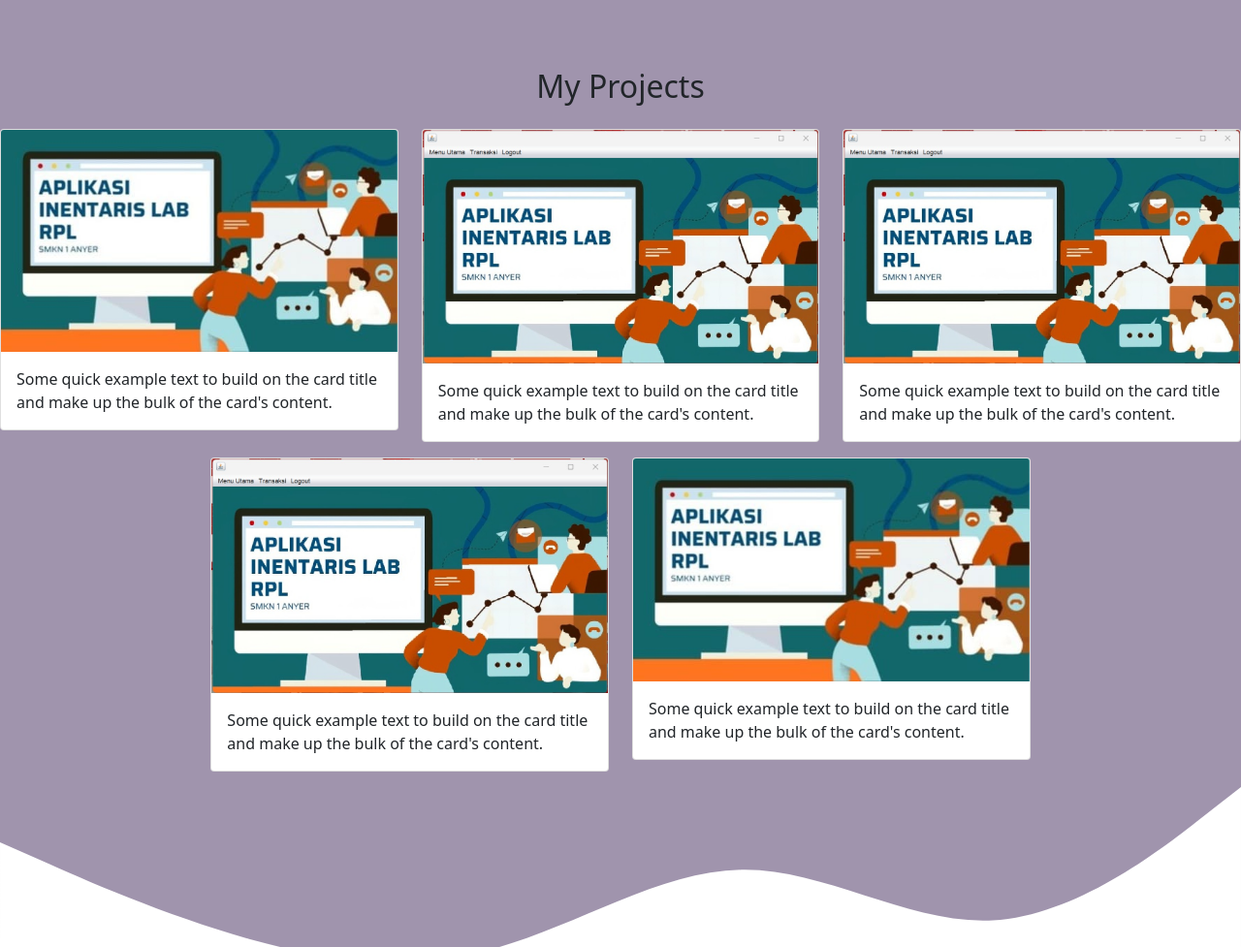
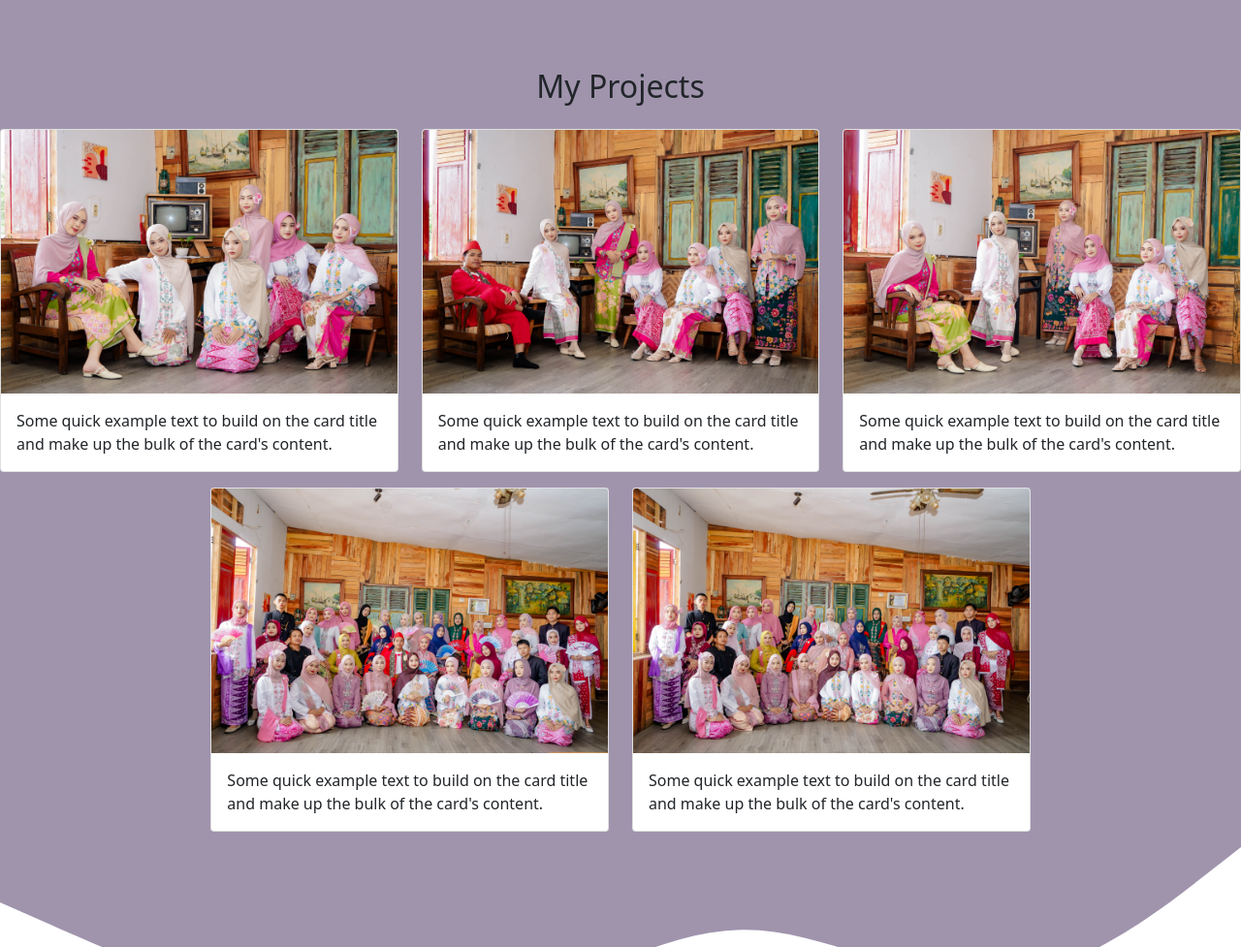
Before and after one commit to ameliajahwa/portofolio, a plain HTML site: page index.html in a window 1280 px wide. Shown: the part 1460-2437 px from the top of the page at 97% size. Drawn offline with nearby package versions, Linux system fonts and the light colour scheme.

Commit message:
Update index.html

```diff
--- a/index.html
+++ b/index.html
@@ -87,7 +87,7 @@
           <div class="row justify-content-center">
             <div class="col-md-4 mb-3">
               <div class="card">
-              <img src="img/tampilaninventaris (1) (1) (1) (2).jpeg" class="card-img-top" alt="projects 1">
+              <img src="img/G6 (4).JPG" class="card-img-top" alt="projects 1">
               <div class="card-body">
               <p class="card-text">Some quick example text to build on the card title and make up the bulk of the card's content.</p>
               </div>
@@ -95,7 +95,7 @@
             </div>
             <div class="col-md-4 mb-3">
               <div class="card">
-              <img src="img/hasil tampilan invesleb.jpeg" class="card-img-top" alt="projects 2">
+              <img src="img/G6 (1).JPG" class="card-img-top" alt="projects 2">
               <div class="card-body">
               <p class="card-text">Some quick example text to build on the card title and make up the bulk of the card's content.</p>
               </div>
@@ -103,7 +103,7 @@
             </div>
             <div class="col-md-4 mb-3">
               <div class="card">
-              <img src="img/hasil tampilan invesleb.jpeg" class="card-img-top" alt="projects 3">
+              <img src="img/G6 (3).JPG" class="card-img-top" alt="projects 3">
               <div class="card-body">
               <p class="card-text">Some quick example text to build on the card title and make up the bulk of the card's content.</p>
               </div>
@@ -111,7 +111,7 @@
             </div>
             <div class="col-md-4 mb-3">
               <div class="card">
-              <img src="img/hasil tampilan invesleb.jpeg" class="card-img-top" alt="projects 4">
+              <img src="img/RPL1 (10).JPG" class="card-img-top" alt="projects 4">
               <div class="card-body">
               <p class="card-text">Some quick example text to build on the card title and make up the bulk of the card's content.</p>
               </div>
@@ -119,7 +119,7 @@
             </div>
             <div class="col-md-4 mb-3">
               <div class="card">
-              <img src="img/tampilaninventaris (1) (1) (1) (2).jpeg" class="card-img-top" alt="projects 5">
+              <img src="img/RPL1 (24).JPG" class="card-img-top" alt="projects 5">
               <div class="card-body">
               <p class="card-text">Some quick example text to build on the card title and make up the bulk of the card's content.</p>
               </div>
```
